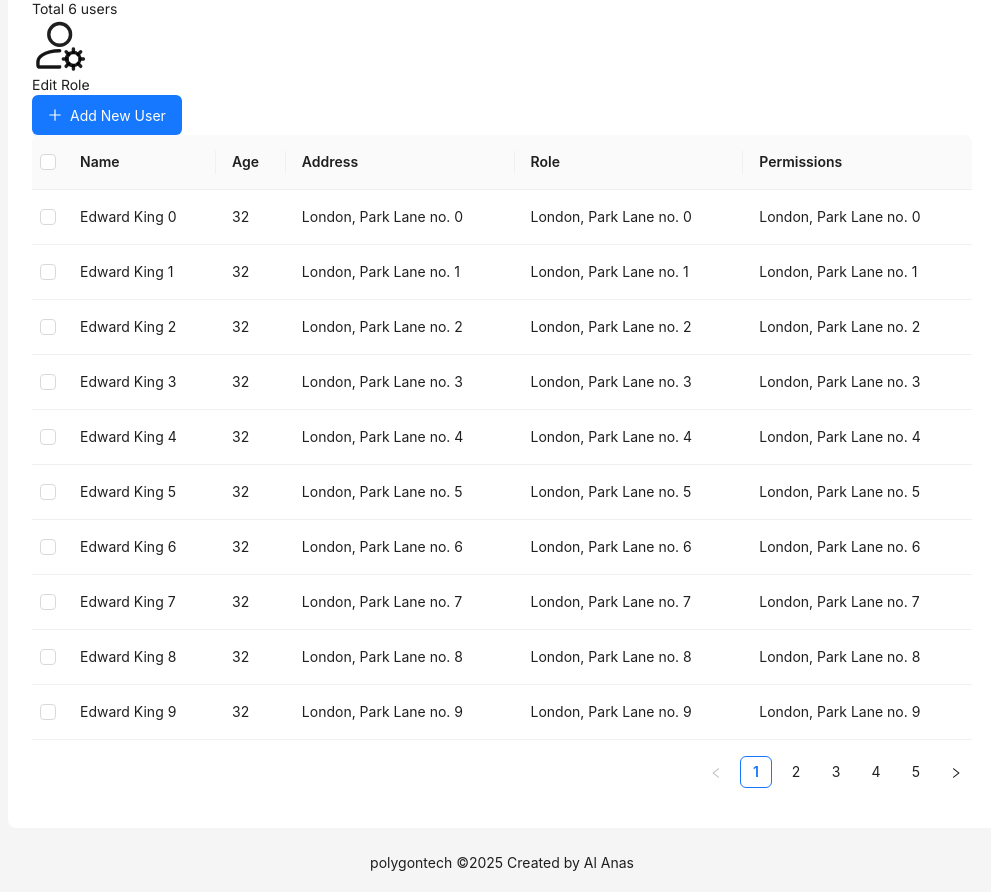
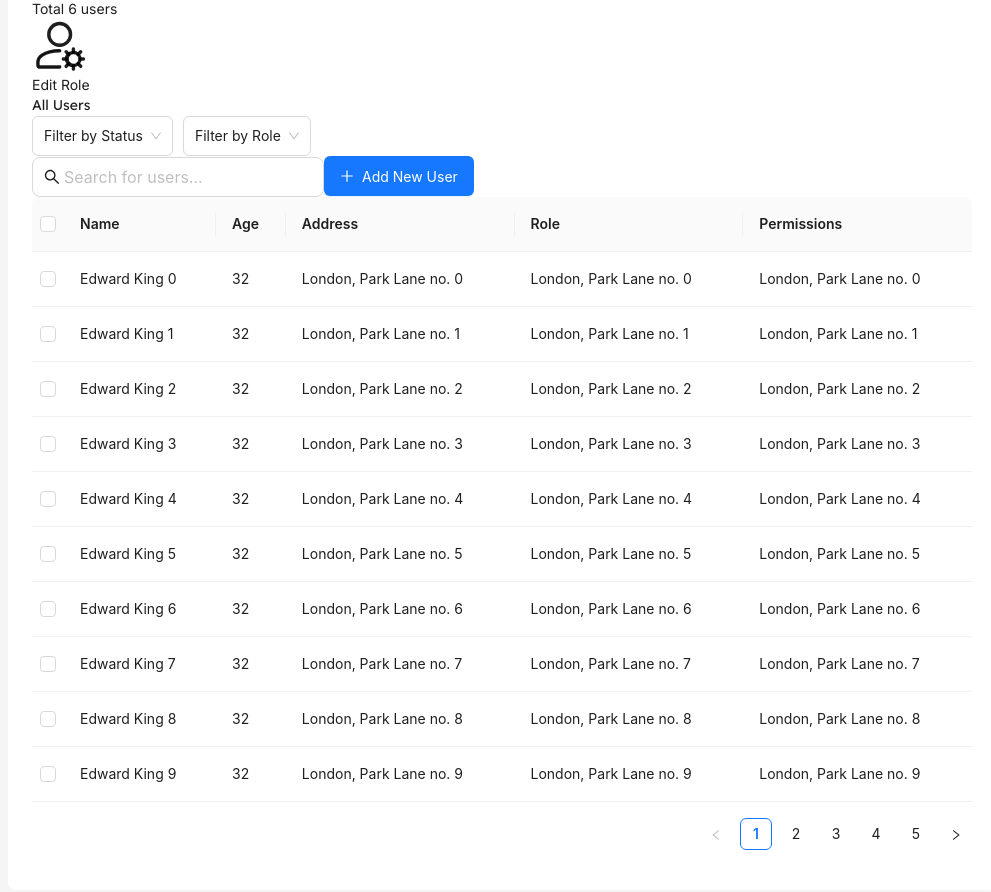
Before and after one commit to anaspolygon/admin, a Next.js app: page /roles-permissions in a window 1280 px wide. Shown: the part 2054-2946 px from the top of the page, without its empty margins (268-1259 px from the left). Built offline with nearby package versions, Linux system fonts and the light colour scheme; what @ant-design/nextjs-registry would draw is missing.

Commit message:
update roles & permissions

```diff
--- a/src/app/(dashboard)/roles-permissions/page.tsx
+++ b/src/app/(dashboard)/roles-permissions/page.tsx
@@ -1,14 +1,15 @@
 "use client"
 import { useState } from "react";
 import RoleCard from "./components/RoleCard";
-import { Button, Modal } from "antd";
+import { Button, Modal, Select,Input,Space  } from "antd";
 import RoleModal from "./components/RoleModal";
 import {
-  PlusOutlined
+  PlusOutlined,
+  SearchOutlined
 } from '@ant-design/icons';
 import AddNewUserModal from "./components/AddNewUserModal";
 import TableComponent from "../components/TableComponent";
-import { roles } from "./data";
+import { roleOptions, roles, statusOptions } from "./data";
 
 const Page = () => {
 
@@ -21,7 +22,7 @@ const Page = () => {
       </h1>
       <div className="grid grid-cols-1 md:grid-cols-2 lg:grid-cols-4 gap-6 mt-6">
         {roles.map((role) => (
-          <RoleCard key={role.id} role={role} setModal1Open={setModal1Open}/>
+          <RoleCard key={role.id} role={role} setModal1Open={setModal1Open} />
         ))}
       </div>
       <Modal
@@ -32,13 +33,35 @@ const Page = () => {
         onOk={() => setModal1Open(false)}
         onCancel={() => setModal1Open(false)}
       >
-        <RoleModal/>
+        <RoleModal />
       </Modal>
-      <div className="my-10">
-        <Button onClick={()=> setModal2Open(true)} style={{gap:4,height:40}} type="primary"><PlusOutlined  /> <span className="font-semibold" >Add New User</span></Button>
-        <AddNewUserModal modal2Open={modal2Open} setModal2Open={setModal2Open} />
+      <div className="my-10 flex items-center justify-between">
+        <div className="flex items-center">
+          <h2 className="font-lexend-deca text-lg font-semibold mr-4">All Users</h2>
+          <Select
+            defaultValue="Filter by Status"
+            onChange={() => { }}
+            className="w-[160px] h-9"
+            style={{ height: 40, marginRight: 10 }}
+            options={statusOptions}
+          />
+          <Select
+            defaultValue="Filter by Role"
+            onChange={() => { }}
+            className="w-[160px] h-9"
+            style={{ height: 40 }}
+            options={roleOptions}
+          />
+        </div>
+        <div className="flex items-center gap-4">
+          <Space.Compact size="large">
+          <Input size="large" placeholder="Search for users..." prefix={<SearchOutlined />} />
+          </Space.Compact>
+          <Button onClick={() => setModal2Open(true)} style={{ gap: 4, height: 40 }} type="primary"><PlusOutlined /> <span className="font-semibold" >Add New User</span></Button>
+        </div>
       </div>
-      <TableComponent/>
+      <TableComponent />
+      <AddNewUserModal modal2Open={modal2Open} setModal2Open={setModal2Open} />
     </div>
   );
 };
```
